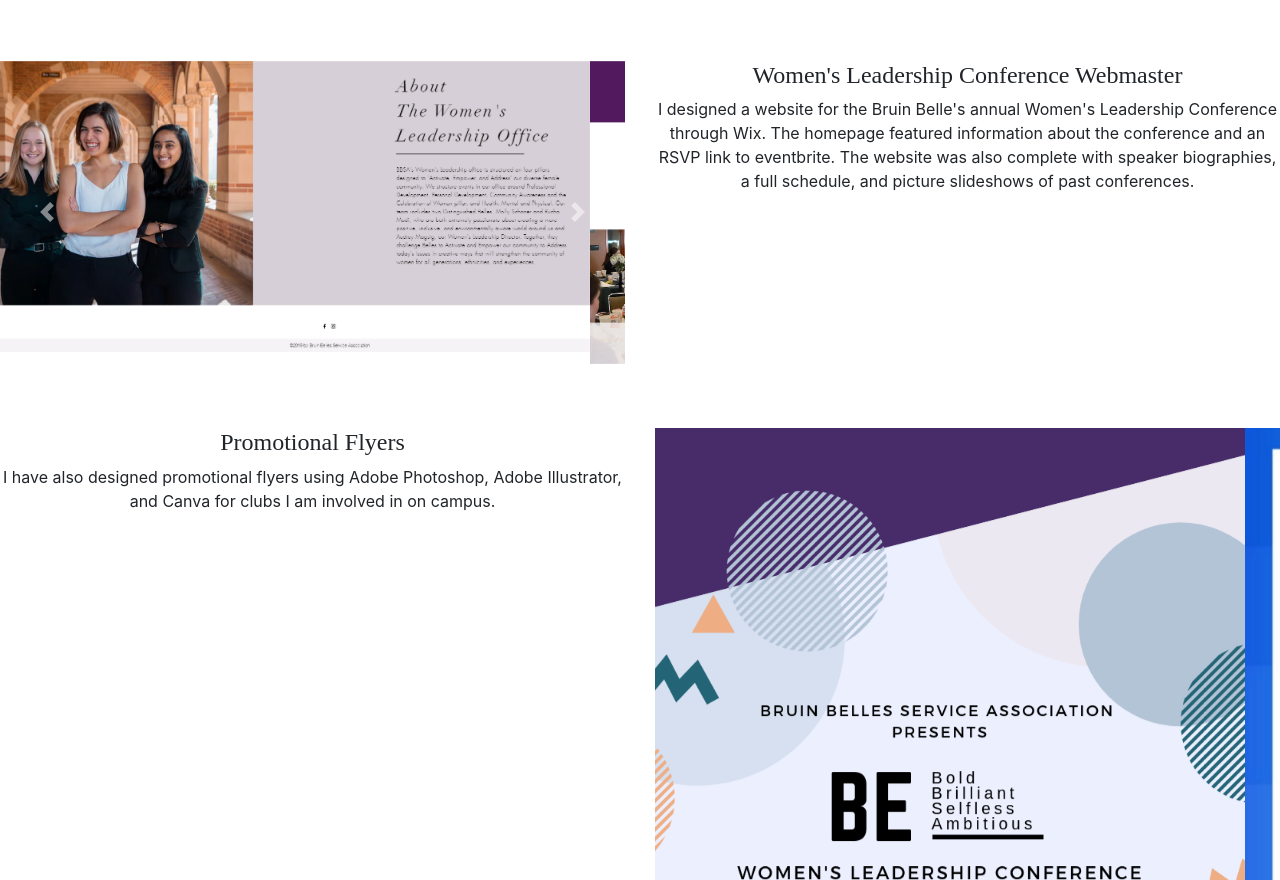
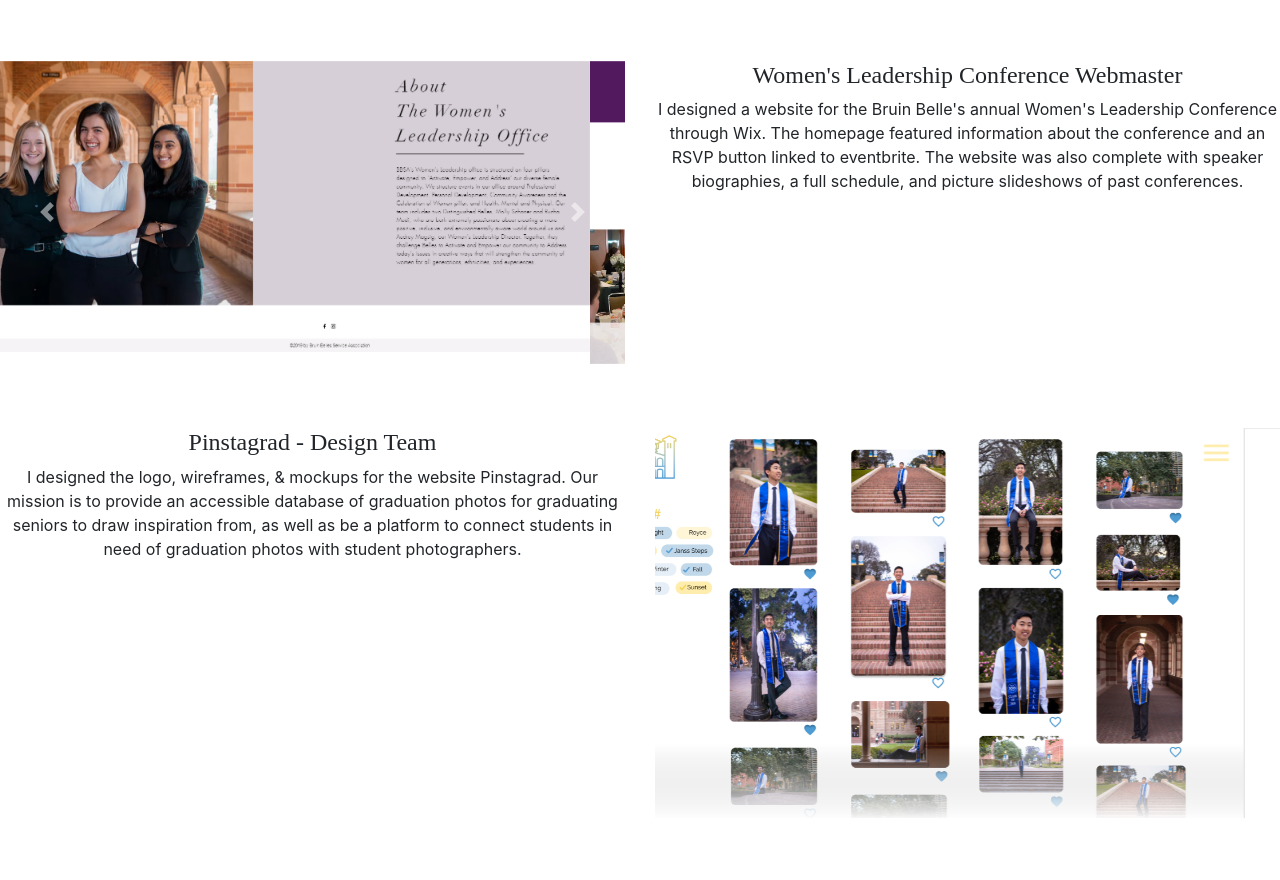
Before and after one commit to mialbaker/Personal-Page, a plain HTML site: page index.html in a window 1280 px wide. Shown: the part 1180-2060 px from the top of the page. Drawn offline with nearby package versions, Linux system fonts and the light colour scheme; a web font is replaced by a local one.

Commit message:
added Pinstagrad

```diff
--- a/index.html
+++ b/index.html
@@ -198,7 +198,7 @@
 				<div class="col-md-6 order-md-2">
 					<h4> Women's Leadership Conference Webmaster</h4>
 
-					<p>I designed a website for the Bruin Belle's annual Women's Leadership Conference through Wix. The homepage featured information about the conference and an RSVP link to eventbrite. The website was also complete with speaker biographies, a full schedule, and picture slideshows of past conferences.</p>
+					<p>I designed a website for the Bruin Belle's annual Women's Leadership Conference through Wix. The homepage featured information about the conference and an RSVP button linked to eventbrite. The website was also complete with speaker biographies, a full schedule, and picture slideshows of past conferences.</p>
 
 				</div>
 
@@ -234,9 +234,44 @@
 
 			</div>
 
-			<div class=row>
+			<div class = "row">
 
 				<div class="col-md-6">
+					<h4> Pinstagrad - Design Team</h4>
+
+					<p>I designed the logo, wireframes, & mockups for the website Pinstagrad. Our mission is to provide an accessible database of graduation photos for graduating seniors to draw inspiration from, as well as be a platform to connect students in need of graduation photos with student photographers.</p>
+
+				</div>
+
+
+				<div class="col-md-6 slideshow">
+
+					<div id="carouselExampleControls4" class="carousel slide" data-ride="carousel">
+				  		<div class="carousel-inner">
+				    		<div class="carousel-item active">
+				      			<img class="d-block w-100" src="images/PinstagradMockup.png" alt="First slide">
+				   			 </div>
+				   			 <div class="carousel-item">
+				     		 <img class="d-block w-100" src="images/login.png" alt="Second slide">
+				    		</div>
+
+				 		 </div>
+				  		<a class="carousel-control-prev" href="#carouselExampleControls4" role="button" data-slide="prev">
+				    	<span class="carousel-control-prev-icon" aria-hidden="true"></span>
+				    	<span class="sr-only">Previous</span>
+				 		 </a>
+				 		 <a class="carousel-control-next" href="#carouselExampleControls4" role="button" data-slide="next">
+				    	<span class="carousel-control-next-icon" aria-hidden="true"></span>
+				   		<span class="sr-only">Next</span>
+				  		</a>
+				  	</div>
+				</div>
+			</div>
+
+
+			<div class="row">
+
+				<div class="col-md-6 order-md-2">
 
 					<h4>Promotional Flyers</h4>
 
```
Also changed, not shown: aboutme.html (+1 -1 lines), images/PinstagradMockup.png (added), images/login.png (added).
